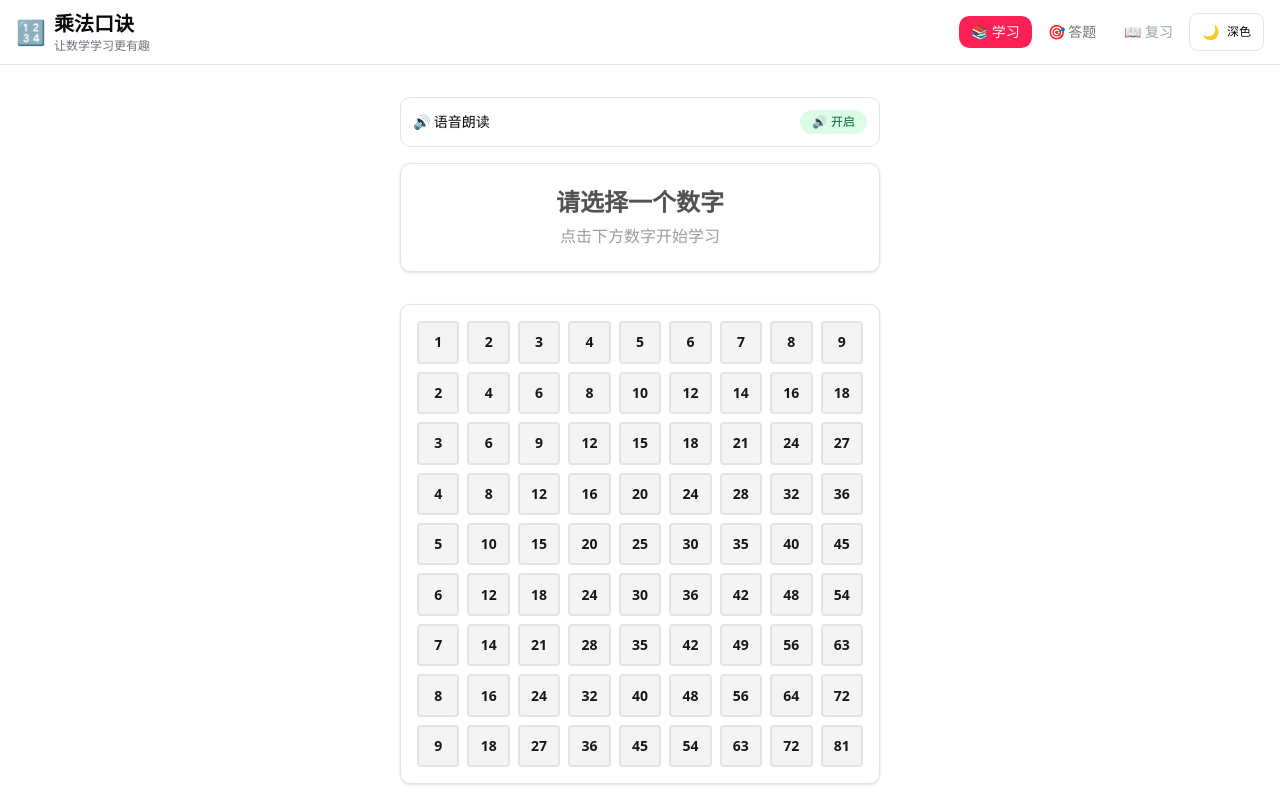
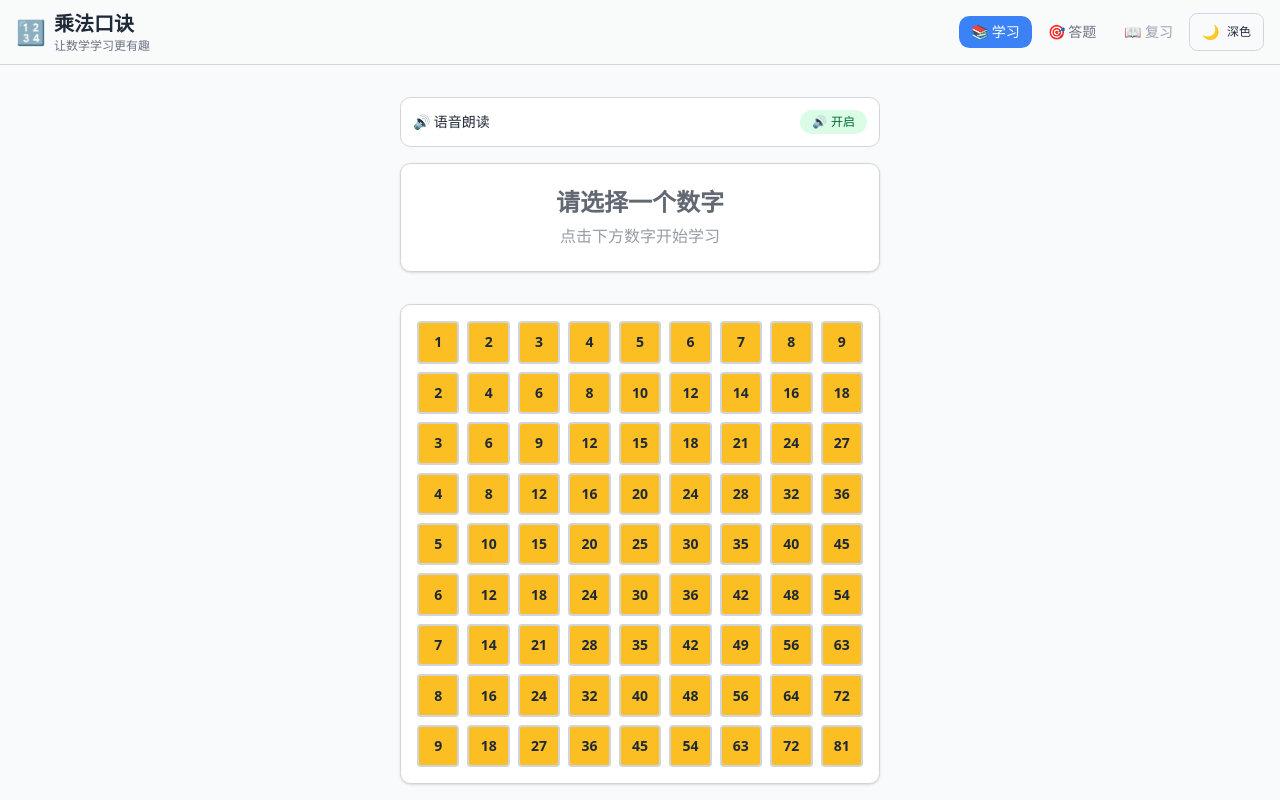
Before and after one commit to neozhu/9x9, a Next.js app: page / in a window 1280 px wide. Shown: the top 800 px of the page. Built offline with nearby package versions, Linux system fonts and the light colour scheme.

Commit message:
Add background animation and update font for kid-friendly UI

```diff
--- a/app/globals.css
+++ b/app/globals.css
@@ -6,7 +6,7 @@
 @theme inline {
   --color-background: var(--background);
   --color-foreground: var(--foreground);
-  --font-sans: var(--font-geist-sans);
+  /* --font-sans: var(--font-geist-sans); -- Removed as --font-sans is now directly from Nunito */
   --font-mono: var(--font-geist-mono);
   --color-sidebar-ring: var(--sidebar-ring);
   --color-sidebar-border: var(--sidebar-border);
@@ -45,71 +45,71 @@
 
 :root {
   --radius: 0.65rem;
-  --background: oklch(1 0 0);
-  --foreground: oklch(0.141 0.005 285.823);
-  --card: oklch(1 0 0);
-  --card-foreground: oklch(0.141 0.005 285.823);
-  --popover: oklch(1 0 0);
-  --popover-foreground: oklch(0.141 0.005 285.823);
-  --primary: oklch(0.645 0.246 16.439);
-  --primary-foreground: oklch(0.969 0.015 12.422);
-  --secondary: oklch(0.967 0.001 286.375);
-  --secondary-foreground: oklch(0.21 0.006 285.885);
-  --muted: oklch(0.967 0.001 286.375);
-  --muted-foreground: oklch(0.552 0.016 285.938);
-  --accent: oklch(0.967 0.001 286.375);
-  --accent-foreground: oklch(0.21 0.006 285.885);
-  --destructive: oklch(0.577 0.245 27.325);
-  --border: oklch(0.92 0.004 286.32);
-  --input: oklch(0.92 0.004 286.32);
-  --ring: oklch(0.645 0.246 16.439);
-  --chart-1: oklch(0.646 0.222 41.116);
-  --chart-2: oklch(0.6 0.118 184.704);
-  --chart-3: oklch(0.398 0.07 227.392);
-  --chart-4: oklch(0.828 0.189 84.429);
-  --chart-5: oklch(0.769 0.188 70.08);
-  --sidebar: oklch(0.985 0 0);
-  --sidebar-foreground: oklch(0.141 0.005 285.823);
-  --sidebar-primary: oklch(0.645 0.246 16.439);
-  --sidebar-primary-foreground: oklch(0.969 0.015 12.422);
-  --sidebar-accent: oklch(0.967 0.001 286.375);
-  --sidebar-accent-foreground: oklch(0.21 0.006 285.885);
-  --sidebar-border: oklch(0.92 0.004 286.32);
-  --sidebar-ring: oklch(0.645 0.246 16.439);
+  --background: #F9FAFB; /* Soft off-white */
+  --foreground: #1F2937; /* Dark gray */
+  --card: #FFFFFF;
+  --card-foreground: #1F2937;
+  --popover: #FFFFFF;
+  --popover-foreground: #1F2937;
+  --primary: #3B82F6; /* Vibrant blue */
+  --primary-foreground: #FFFFFF;
+  --secondary: #FBBF24; /* Cheerful yellow */
+  --secondary-foreground: #1F2937;
+  --muted: #E5E7EB; /* Light gray */
+  --muted-foreground: #6B7280; /* Medium gray */
+  --accent: #10B981; /* Friendly green */
+  --accent-foreground: #FFFFFF;
+  --destructive: #EF4444; /* Red */
+  --border: #D1D5DB; /* Light gray */
+  --input: #D1D5DB; /* Light gray */
+  --ring: #3B82F6; /* Vibrant blue */
+  --chart-1: #3B82F6;
+  --chart-2: #FBBF24;
+  --chart-3: #10B981;
+  --chart-4: #F472B6; /* Pink */
+  --chart-5: #8B5CF6; /* Purple */
+  --sidebar: #FFFFFF;
+  --sidebar-foreground: #1F2937;
+  --sidebar-primary: #3B82F6;
+  --sidebar-primary-foreground: #FFFFFF;
+  --sidebar-accent: #FBBF24;
+  --sidebar-accent-foreground: #1F2937;
+  --sidebar-border: #D1D5DB;
+  --sidebar-ring: #3B82F6;
 }
 
 .dark {
-  --background: oklch(0.141 0.005 285.823);
-  --foreground: oklch(0.985 0 0);
-  --card: oklch(0.21 0.006 285.885);
-  --card-foreground: oklch(0.985 0 0);
-  --popover: oklch(0.21 0.006 285.885);
-  --popover-foreground: oklch(0.985 0 0);
-  --primary: oklch(0.645 0.246 16.439);
-  --primary-foreground: oklch(0.969 0.015 12.422);
-  --secondary: oklch(0.274 0.006 286.033);
-  --secondary-foreground: oklch(0.985 0 0);
-  --muted: oklch(0.274 0.006 286.033);
-  --muted-foreground: oklch(0.705 0.015 286.067);
-  --accent: oklch(0.274 0.006 286.033);
-  --accent-foreground: oklch(0.985 0 0);
-  --destructive: oklch(0.704 0.191 22.216);
-  --border: oklch(1 0 0 / 10%);
-  --input: oklch(1 0 0 / 15%);
-  --ring: oklch(0.645 0.246 16.439);
-  --chart-1: oklch(0.488 0.243 264.376);
-  --chart-2: oklch(0.696 0.17 162.48);
-  --chart-3: oklch(0.769 0.188 70.08);
-  --chart-4: oklch(0.627 0.265 303.9);
-  --chart-5: oklch(0.645 0.246 16.439);
-  --sidebar: oklch(0.21 0.006 285.885);
-  --sidebar-foreground: oklch(0.985 0 0);
-  --sidebar-primary: oklch(0.645 0.246 16.439);
-  --sidebar-primary-foreground: oklch(0.969 0.015 12.422);
-  --sidebar-accent: oklch(0.274 0.006 286.033);
-  --sidebar-accent-foreground: oklch(0.985 0 0);
-  --sidebar-border: oklch(1 0 0 / 10%);
-  --sidebar-ring: oklch(0.645 0.246 16.439);
+  --background: #1E3A8A; /* Deep blue */
+  --foreground: #D1D5DB; /* Light gray */
+  --card: #1F2937; /* Dark gray */
+  --card-foreground: #D1D5DB;
+  --popover: #1F2937;
+  --popover-foreground: #D1D5DB;
+  --primary: #60A5FA; /* Lighter blue */
+  --primary-foreground: #1E3A8A;
+  --secondary: #FCD34D; /* Lighter yellow */
+  --secondary-foreground: #1E3A8A;
+  --muted: #374151; /* Darker gray */
+  --muted-foreground: #9CA3AF; /* Medium gray */
+  --accent: #34D399; /* Lighter green */
+  --accent-foreground: #1E3A8A;
+  --destructive: #F87171; /* Lighter red */
+  --border: #374151; /* Darker gray */
+  --input: #374151; /* Darker gray */
+  --ring: #60A5FA; /* Lighter blue */
+  --chart-1: #60A5FA;
+  --chart-2: #FCD34D;
+  --chart-3: #34D399;
+  --chart-4: #F9A8D4; /* Lighter Pink */
+  --chart-5: #A78BFA; /* Lighter Purple */
+  --sidebar: #1F2937;
+  --sidebar-foreground: #D1D5DB;
+  --sidebar-primary: #60A5FA;
+  --sidebar-primary-foreground: #1E3A8A;
+  --sidebar-accent: #FCD34D;
+  --sidebar-accent-foreground: #1E3A8A;
+  --sidebar-border: #374151;
+  --sidebar-ring: #60A5FA;
 }
 
 
@@ -123,6 +123,110 @@
     -webkit-overflow-scrolling: touch;
   }
 }
+
+/* Floating Shapes Animation */
+.floating-shapes-container {
+  position: absolute;
+  top: 0;
+  left: 0;
+  width: 100%;
+  height: 100%;
+  overflow: hidden;
+  pointer-events: none; /* Ensure shapes don't interfere with interactions */
+}
+
+.shape {
+  position: absolute;
+  border-radius: 50%;
+  opacity: 0.1; /* Subtle opacity */
+  animation: float 20s infinite ease-in-out;
+}
+
+.shape-1 {
+  width: 80px;
+  height: 80px;
+  background: var(--primary);
+  left: 10%;
+  bottom: 10%;
+  animation-duration: 25s;
+  animation-delay: -2s;
+}
+
+.shape-2 {
+  width: 120px;
+  height: 120px;
+  background: var(--secondary);
+  left: 30%;
+  bottom: 40%;
+  animation-duration: 30s;
+  animation-delay: -5s;
+  border-radius: 40% 60% 70% 30% / 40% 50% 60% 50%; /* Blobby shape */
+}
+
+.shape-3 {
+  width: 50px;
+  height: 50px;
+  background: var(--accent);
+  left: 70%;
+  bottom: 20%;
+  animation-duration: 18s;
+  animation-delay: -1s;
+}
+
+.shape-4 {
+  width: 150px;
+  height: 150px;
+  background: var(--chart-4); /* Using one of the chart colors */
+  left: 80%;
+  bottom: 60%;
+  animation-duration: 35s;
+  animation-delay: -10s;
+  border-radius: 60% 40% 30% 70% / 60% 30% 70% 40%; /* Blobby shape */
+}
+
+.shape-5 {
+  width: 60px;
+  height: 60px;
+  background: var(--chart-5); /* Using another chart color */
+  left: 45%;
+  bottom: 75%;
+  animation-duration: 22s;
+  animation-delay: -3s;
+}
+
+@keyframes float {
+  0% {
+    transform: translateY(0px) translateX(0px) rotate(0deg);
+    opacity: 0.1;
+  }
+  25% {
+    transform: translateY(-20px) translateX(15px) rotate(45deg);
+    opacity: 0.15;
+  }
+  50% {
+    transform: translateY(10px) translateX(-10px) rotate(90deg);
+    opacity: 0.2;
+  }
+  75% {
+    transform: translateY(-15px) translateX(20px) rotate(135deg);
+    opacity: 0.15;
+  }
+  100% {
+    transform: translateY(0px) translateX(0px) rotate(0deg);
+    opacity: 0.1;
+  }
+}
+
+/* Adjust shape opacity for dark mode if needed */
+.dark .shape {
+  opacity: 0.15; /* Slightly more visible in dark mode */
+}
+
+.dark .shape-1 { background: var(--primary); }
+.dark .shape-2 { background: var(--secondary); }
+.dark .shape-3 { background: var(--accent); }
+.dark .shape-4 { background: var(--chart-4); }
+.dark .shape-5 { background: var(--chart-5); }
 
 /* 移动端优化样式 */
 @layer utilities {
--- a/app/layout.tsx
+++ b/app/layout.tsx
@@ -1,17 +1,20 @@
 import type { Metadata } from "next";
-import { Geist, Geist_Mono } from "next/font/google";
+import { Nunito } from "next/font/google"; // Changed from Geist
 import "./globals.css";
 import { ThemeProvider } from "./theme-provider";
 import { Footer } from "./footer";
 import { Analytics } from "@vercel/analytics/next"
 
-const geistSans = Geist({
-  variable: "--font-geist-sans",
+const nunito = Nunito({ // Changed from Geist
+  variable: "--font-sans", // Updated variable name to reflect usage
   subsets: ["latin"],
+  weight: ["400", "700"], // Added weights for flexibility
 });
 
+// Assuming Geist Mono is still desired for mono, otherwise it can be removed or replaced
+import { Geist_Mono } from "next/font/google";
 const geistMono = Geist_Mono({
-  variable: "--font-geist-mono",
+  variable: "--font-mono",
   subsets: ["latin"],
 });
 
@@ -37,7 +40,7 @@ export default function RootLayout({
         <meta name="apple-mobile-web-app-title" content="乘法口诀" />
       </head>
       <body
-        className={`${geistSans.variable} ${geistMono.variable} antialiased`}
+        className={`${nunito.variable} ${geistMono.variable} antialiased`} // Updated to use nunito
       >
         <ThemeProvider
           attribute="class"
@@ -45,7 +48,15 @@ export default function RootLayout({
           enableSystem
           disableTransitionOnChange
         >
-          <div className="min-h-screen flex flex-col">
+          <div className="fixed inset-0 z-[-1] overflow-hidden floating-shapes-container">
+            {/* Shapes will be added here via CSS or could be dynamically generated */}
+            <div className="shape shape-1"></div>
+            <div className="shape shape-2"></div>
+            <div className="shape shape-3"></div>
+            <div className="shape shape-4"></div>
+            <div className="shape shape-5"></div>
+          </div>
+          <div className="min-h-screen flex flex-col relative z-10"> {/* Ensure content is above shapes */}
             <main className="flex-1">
               {children}
             </main>
```
